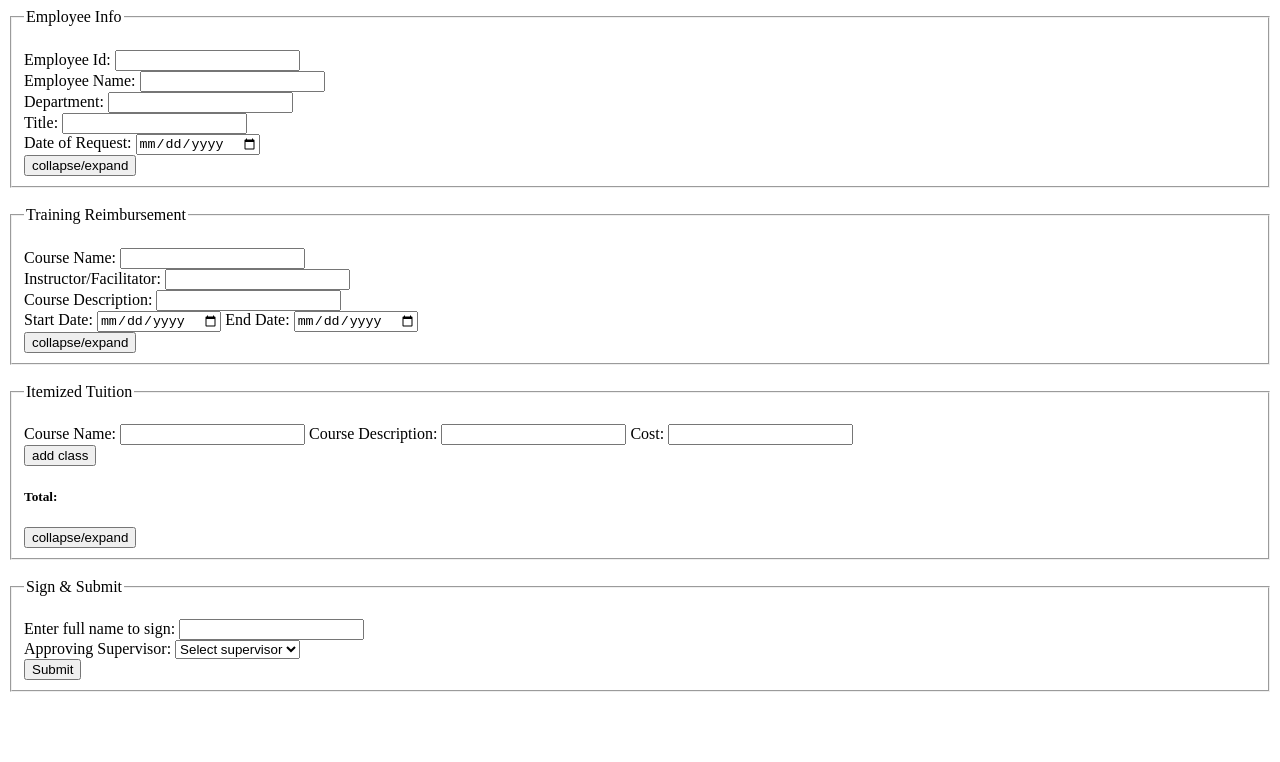
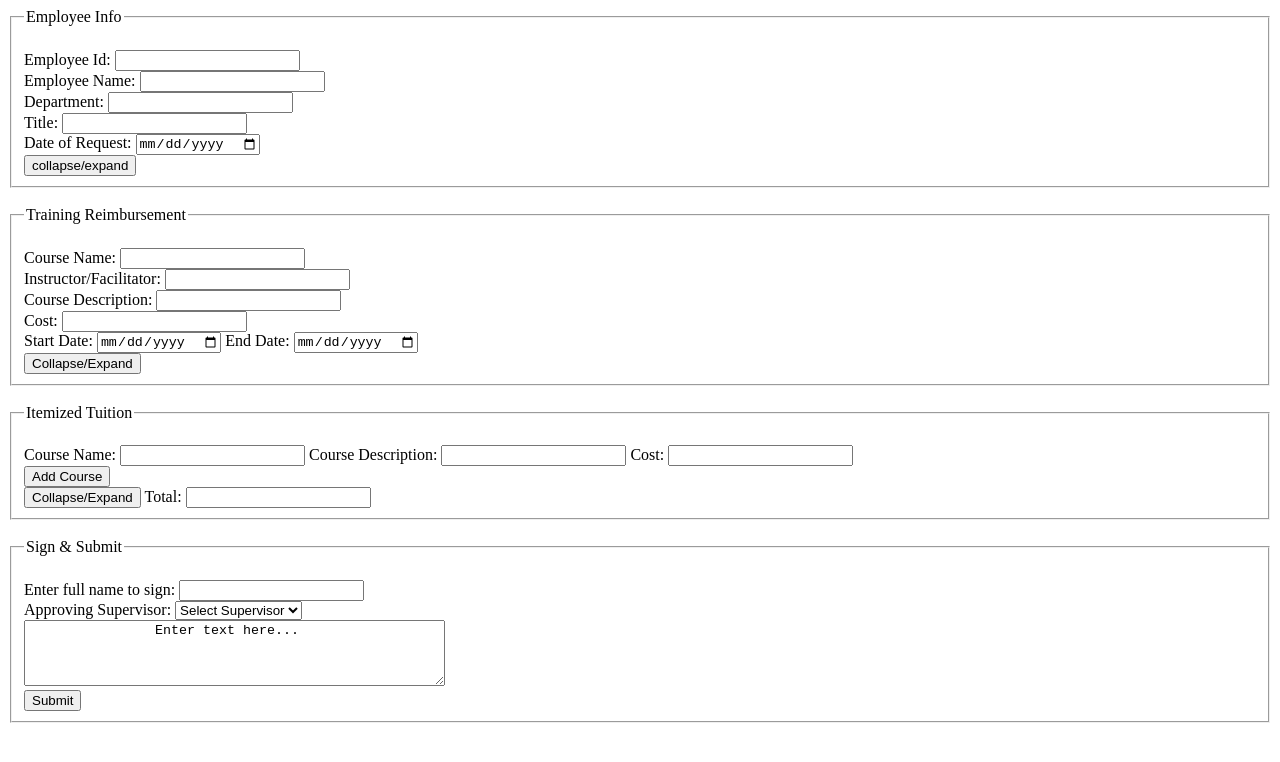
Before and after one commit to Mellownee/Project1, a website: page frontend/src/form.html in a window 1280 px wide. Drawn offline with Linux system fonts and the light colour scheme.

Commit message:
Added corse cost areas and comment box

```diff
--- a/frontend/src/form.html
+++ b/frontend/src/form.html
@@ -32,11 +32,13 @@
             <input type="text" id="instructor-name" name="instructor-name"><br>
             <label for="course-description">Course Description:</label>
             <input type="text" id="course-description" name="course-description"><br>
+            <label for="course-cost">Cost:</label>
+            <input type="number" id="course-cost" name="course-cost"><br>
             <label for="start-date">Start Date:</label>
             <input type="date" id="start-date" name="start-date">
             <label for="end-date">End Date:</label>
             <input type="date" id="end-date" name="end-date"><br>
-            <button type="button" class="collapse" >collapse/expand</button>
+            <button type="button" class="collapse" >Collapse/Expand</button>
         </fieldset><br>
 
         <fieldset name="form-div" id="itemized-tuition">
@@ -47,9 +49,9 @@
             <input type="text" id="class-description" name="class-description">
             <label for="class-cost">Cost:</label>
             <input type="number" id="class-cost" name="class-cost"><br>
-            <button type="button" class="add-class">add class</button>
-            <h5>Total: </h5>
-            <button type="button" class="collapse" >collapse/expand</button>
+            <button type="button" class="add-class">Add Course</button><br>
+            <button type="button" class="collapse" >Collapse/Expand</button>
+            Total: <input type="text" name="tuition-total" id="tuition-total">
         </fieldset><br>
 
         <fieldset name="form-div" id="sign-submit">
@@ -57,11 +59,20 @@
             <label for="signature">Enter full name to sign: </label>
                 <input type="text" id="signature" name="signature"><br>
             Approving Supervisor: <select name="supervisors" id="supervisors">
-                <option value="" selected="selected-supervisor">Select supervisor</option>
+                <option value="" selected="selected-supervisor">Select Supervisor</option>
               </select><br>
+                <textarea rows="4" cols="50" name="comment" id="comment">
+                Enter text here...</textarea><br>
                 <button type="submit">Submit</button>
         </fieldset>
     </form>
 
+    <script type="text/javascript">
+    function getTotal(){
+        var tot=0;
+        document.getElementById('total').value = tot;
+    }
+    </script>
+
 </body>
 </html>
```
